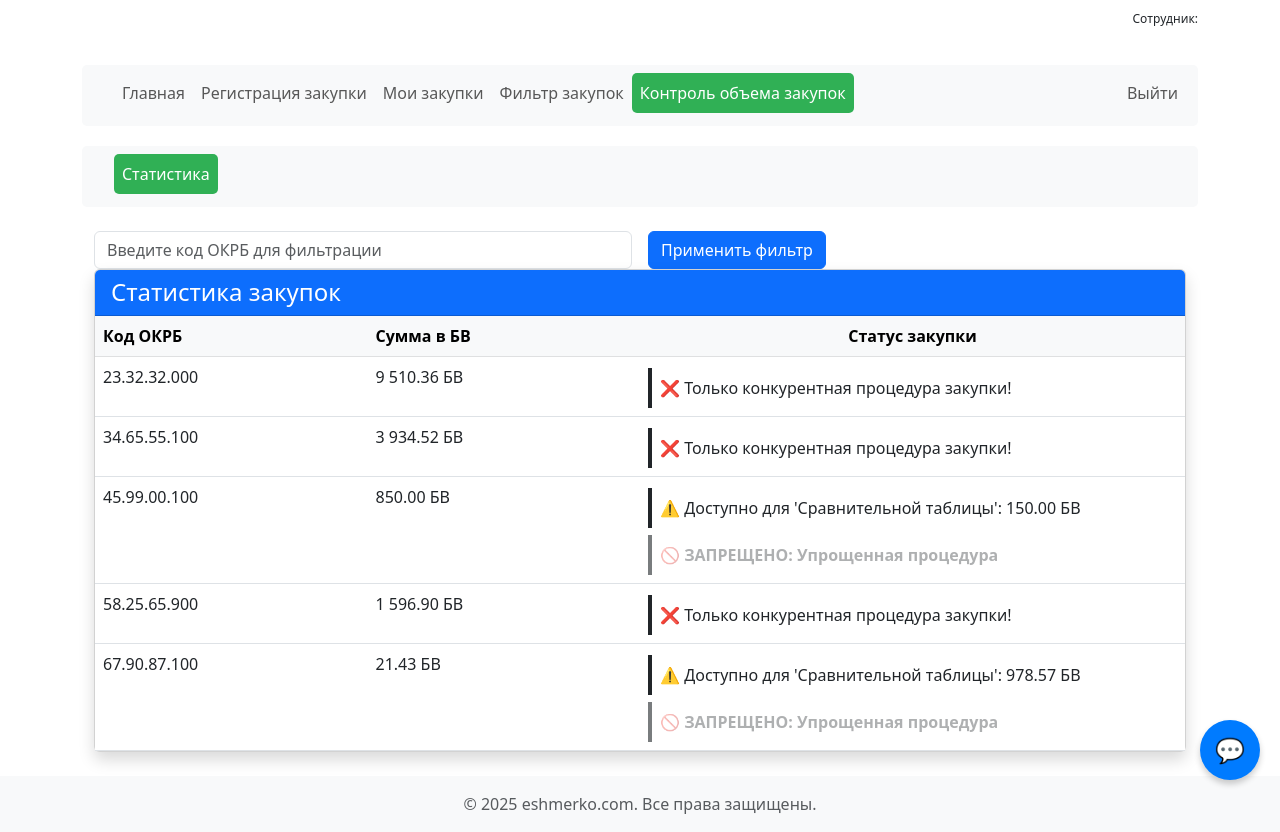
After one commit to eshmerko/forma, a Django app: page /statistics/ in a window 1280 px wide. The commit adds this page. Run offline with Django 5.2, Linux system fonts and the light colour scheme; data comes from the database, SQL or seed files in the repository; both versions use the stored data as it was after the commit.

Commit message:
добавлен контроль закупок по БВ

```diff
--- a/forma/forma/urls.py
+++ b/forma/forma/urls.py
@@ -22,7 +22,7 @@ from networkx import generate_gexf  # Импорт RedirectView
 from regforma.views import (export_to_excel, filter_view, calculate_price, generate_pdf, menu,
                             regforma, table, my_view, zakupki_detail, video_page, chat, classifikatorajax,
                             classifikator, search_view, download_economic_activities, get_progress,
-                            export_all_to_excel, parser_form)
+                            export_all_to_excel, parser_form, statistics_view)
 
 urlpatterns = [
     path('', RedirectView.as_view(url='/login/', permanent=False)),  # перенаправление на логин
@@ -49,4 +49,5 @@ urlpatterns = [
     path('export_to_excel/', export_to_excel, name='export_to_excel'),
     path('table/export_excel/', export_to_excel, name='export_to_excel'),
     path('parser/', parser_form, name='parser_form'),
+    path('statistics/', statistics_view, name='statistics'),
 ]
--- a/forma/regforma/templates/mainmenu.html
+++ b/forma/regforma/templates/mainmenu.html
@@ -6,13 +6,16 @@
                     <a class="nav-link" href="{% url 'menu' %}" data-path="{% url 'menu' %}">Главная</a>
                 </li>
                 <li class="nav-item">
-                    <a class="nav-link" href="{% url 'regforma'%}" data-path="{% url 'regforma'%}">Регистрация закупки</a>
+                    <a class="nav-link" href="{% url 'regforma'%}" data-path="{% url 'regforma' %}">Регистрация закупки</a>
                 </li>
                 <li class="nav-item">
                     <a class="nav-link" href="{% url 'table' %}" data-path="{% url 'table' %}">Мои закупки</a>
                 </li>
                 <li class="nav-item">
                     <a class="nav-link" href="{% url 'filter_view' %}" data-path="{% url 'filter_view' %}">Фильтр закупок</a>
+                </li>
+                <li class="nav-item">
+                    <a class="nav-link" href="{% url 'statistics' %}" data-path="{% url 'statistics' %}">Контроль объема закупок</a>
                 </li>
             </ul>
             <ul class="navbar-nav">
--- /dev/null
+++ b/forma/regforma/templates/statistics.html
@@ -0,0 +1,139 @@
+{% extends "base.html" %}
+
+{% block content %}
+<style>
+    .blink-highlight {
+        animation: blinker 1.5s linear infinite;
+        font-weight: 700;
+    }
+    @keyframes blinker {
+        50% { opacity: 0.5; }
+    }
+    .alert-danger .bi {
+        font-size: 1.2em;
+        vertical-align: middle;
+    }
+    .warning-card {
+        border-left: 4px solid;
+        margin: 3px 0;
+    }
+</style>
+   <!-- Навигационная панель -->
+   <nav class="navbar navbar-expand-lg navbar-light bg-light">
+    <div class="container-fluid">
+        <div class="collapse navbar-collapse" id="navbarNav">
+            <ul class="navbar-nav me-auto">
+                <!-- Ваша существующая навигация -->
+                <li class="nav-item">
+                    <a class="nav-link" href="{% url 'statistics' %}" data-path="{% url 'statistics' %}">Статистика</a>
+                </li>
+            </ul>
+        </div>
+    </div>
+</nav>
+
+<!-- Основной контент -->
+<div class="container mt-4">
+    <!-- Форма поиска -->
+    <div class="search-container">
+        <form method="get" class="row g-3 align-items-center">
+            <div class="col-md-6">
+                <input type="text"
+                       class="form-control"
+                       name="cod_okrb"
+                       placeholder="Введите код ОКРБ для фильтрации"
+                       value="{{ current_filter }}">
+            </div>
+            <div class="col-md-6">
+                <button type="submit" class="btn btn-primary">
+                    <i class="bi bi-funnel"></i> Применить фильтр
+                </button>
+                {% if current_filter %}
+                <a href="{% url 'statistics' %}" class="btn btn-outline-secondary">
+                    <i class="bi bi-x-circle"></i> Сбросить
+                </a>
+                {% endif %}
+            </div>
+        </form>
+    </div>
+
+    <!-- Уведомление о фильтрации -->
+    {% if current_filter %}
+    <div class="alert alert-info mb-4">
+        Активный фильтр: <strong>{{ current_filter }}</strong>
+    </div>
+    {% endif %}
+
+    <!-- Таблица статистики -->
+    <div class="card shadow">
+        <div class="card-header bg-primary text-white">
+            <h4 class="mb-0"><i class="bi bi-bar-chart-line"></i> Статистика закупок</h4>
+        </div>
+        <div class="card-body p-0">
+            <div class="table-responsive">
+                <table class="table table-hover mb-0">
+                    <thead class="table-light">
+                        <tr>
+                            <th scope="col" class="w-25">Код ОКРБ</th>
+                            <th scope="col" class="w-25">Сумма в БВ</th>
+                            <th scope="col" class="w-50 text-center">Статус закупки</th>
+                        </tr>
+                    </thead>
+                    <tbody>
+                        {% for item in stats %}
+                        <tr>
+                            <td class="stat-value">{{ item.cod_okrb|default:"-" }}</td>
+                            <td class="stat-value">{{ item.bw_value }}</td>
+                            <td class="align-middle">
+                                <div class="d-grid gap-1">
+                                    {% for warn in item.warnings %}
+                                    <div class="warning-card alert-{{ warn.class }} py-2 mb-0 d-flex align-items-center">
+                                        <i class="bi
+                                            {% if warn.class == 'danger' %}bi-x-circle-fill
+                                            {% elif warn.class == 'warning' %}bi-exclamation-triangle-fill
+                                            {% else %}bi-check-circle-fill{% endif %}
+                                            me-2 fs-5"></i>
+                                        <span class="{{ warn.class }} {% if 'ЗАПРЕЩЕНО' in warn.text %}blink-highlight{% endif %}">
+                                            {{ warn.text }}
+                                        </span>
+                                    </div>
+                                    {% endfor %}
+                                </div>
+                            </td>
+                        </tr>
+                        {% empty %}
+                        <tr>
+                            <td colspan="3" class="text-center text-muted py-4">
+                                <i class="bi bi-info-circle"></i> Нет данных для отображения
+                            </td>
+                        </tr>
+                        {% endfor %}
+                    </tbody>
+                </table>
+            </div>
+        </div>
+    </div>
+</div>
+
+<!-- Bootstrap JS -->
+<script src="https://cdn.jsdelivr.net/npm/bootstrap@5.3.0/dist/js/bootstrap.bundle.min.js"></script>
+
+<!-- Скрипт для подсветки активной ссылки -->
+<script>
+    document.addEventListener('DOMContentLoaded', function() {
+        const currentPath = window.location.pathname;
+        const navLinks = document.querySelectorAll('.nav-link[data-path]');
+
+        navLinks.forEach(link => {
+            const linkPath = link.dataset.path;
+            const listItem = link.closest('.nav-item');
+
+            if (currentPath === linkPath) {
+                listItem.classList.add('active');
+            } else {
+                listItem.classList.remove('active');
+            }
+        });
+    });
+</script>
+{% endblock %}
--- a/forma/regforma/views.py
+++ b/forma/regforma/views.py
@@ -2,6 +2,7 @@ from django.shortcuts import get_object_or_404, render, redirect
 from django.forms import modelformset_factory
 from .forms import CompanyForms, ZakupkiForms, LotsForms, ClassifikatorForm, SearchForm
 from .models import Company, PredmetZakupki, Lots, Clasifikator
+from django.db.models import Sum
 from django.http import JsonResponse
 from django.contrib.auth.decorators import login_required
 import requests
@@ -788,3 +789,57 @@ def parser_form(request):
             })
 
     return render(request, 'parser_form.html', {'csv_file': csv_file, 'links_file': links_file})
+
+def statistics_view(request):
+    cod_okrb_filter = request.GET.get('cod_okrb', '').strip()
+
+    stats = Lots.objects.all()
+
+    if cod_okrb_filter:
+        stats = stats.filter(cod_okrb__icontains=cod_okrb_filter)
+
+    stats = stats.values('cod_okrb').annotate(
+        total_price=Sum('price_lot')
+    ).order_by('cod_okrb')
+
+    for item in stats:
+        bw = item['total_price'] / 42
+        item['bw_value'] = f"{bw:,.2f} БВ".replace(',', ' ')
+        item['warnings'] = []
+        item['status_class'] = 'success'
+
+        if bw >= 1000:
+            item['warnings'].append({
+                'text': "❌ Только конкурентная процедура закупки!",
+                'class': 'danger'
+            })
+            item['status_class'] = 'danger'
+        elif bw > 15:
+            remaining = 1000 - bw
+            if remaining > 0:
+                item['warnings'].append({
+                    'text': f"⚠️ Доступно для 'Сравнительной таблицы': {remaining:,.2f} БВ",
+                    'class': 'warning'
+                })
+            else:
+                item['warnings'].append({
+                    'text': "⛔ Закупка по 'Сравнительной таблице' запрещена!",
+                    'class': 'danger'
+                })
+
+            # Яркое выделение запрета упрощенной процедуры
+            item['warnings'].append({
+                'text': "🚫 ЗАПРЕЩЕНО: Упрощенная процедура",
+                'class': 'danger blink-highlight'
+            })
+            item['status_class'] = 'warning'
+        else:
+            item['warnings'].append({
+                'text': "✅ Нет ограничений",
+                'class': 'success'
+            })
+
+    return render(request, 'statistics.html', {
+        'stats': stats,
+        'current_filter': cod_okrb_filter
+    })
```
Also changed, not shown: forma/requirements.txt (deleted, +0 -42 lines), forma/db.sqlite3, 1 other file.
